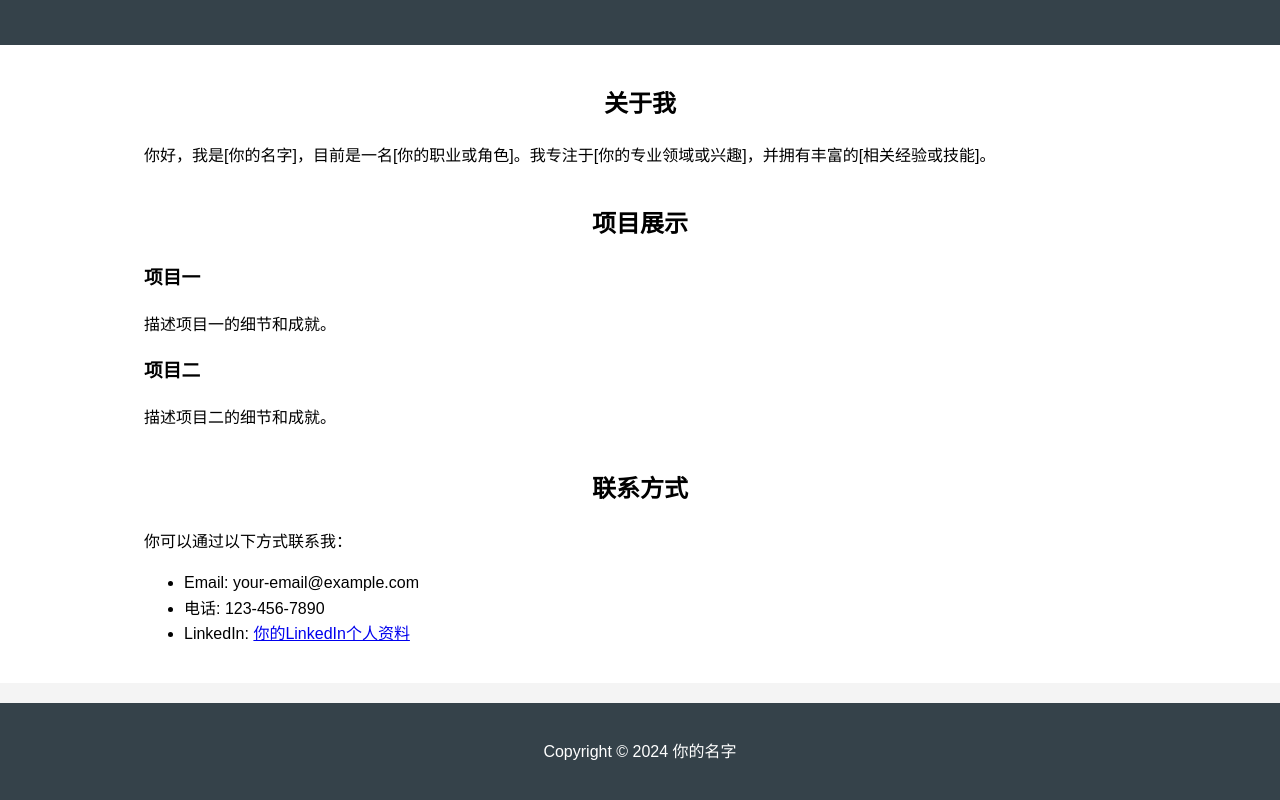
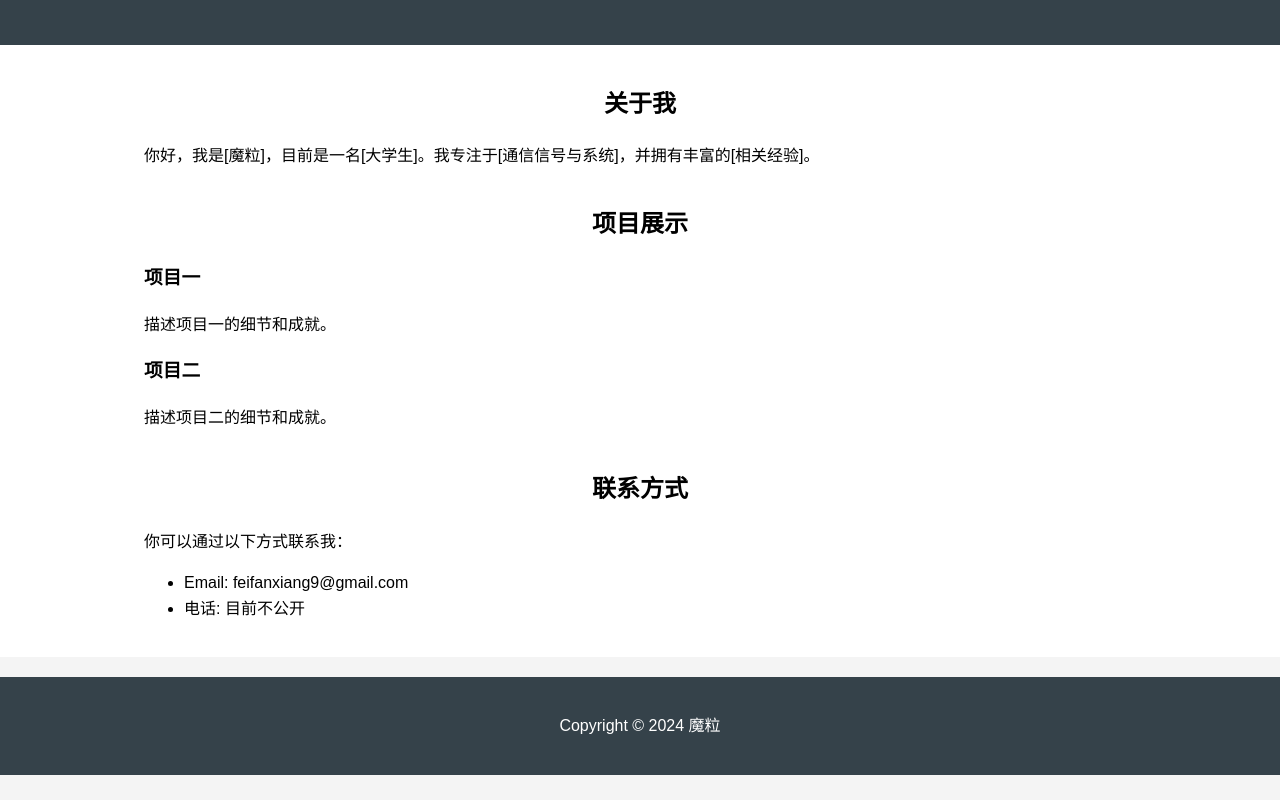
Before and after one commit to Blurredli/Blurredli.github.io, a plain HTML site: page index.html in a window 1280 px wide. Shown: the part 658-1458 px from the top of the page. After the commit the page ends 1433 px from the top, so only its background shows below. Drawn offline with Linux system fonts and the light colour scheme.

Commit message:
Update index.html
2

```diff
--- a/index.html
+++ b/index.html
@@ -83,7 +83,7 @@
     <header>
         <div class="container">
             <div id="branding">
-                <h1>你的名字</h1>
+                <h1>魔粒</h1>
             </div>
             <nav>
                 <ul>
@@ -105,7 +105,7 @@
     <div class="content">
         <section id="about" class="container">
             <h2>关于我</h2>
-            <p>你好，我是[你的名字]，目前是一名[你的职业或角色]。我专注于[你的专业领域或兴趣]，并拥有丰富的[相关经验或技能]。</p>
+            <p>你好，我是[魔粒]，目前是一名[大学生]。我专注于[通信信号与系统]，并拥有丰富的[相关经验]。</p>
         </section>
 
         <section id="projects" class="container">
@@ -123,16 +123,15 @@
             <h2>联系方式</h2>
             <p>你可以通过以下方式联系我：</p>
             <ul>
-                <li>Email: your-email@example.com</li>
-                <li>电话: 123-456-7890</li>
-                <li>LinkedIn: <a href="https://www.linkedin.com/in/yourprofile">你的LinkedIn个人资料</a></li>
+                <li>Email: feifanxiang9@gmail.com</li>
+                <li>电话: 目前不公开</li>
                 <!-- 添加更多联系方式 -->
             </ul>
         </section>
     </div>
 
     <footer>
-        <p>Copyright &copy; 2024 你的名字</p>
+        <p>Copyright &copy; 2024 魔粒</p>
     </footer>
 </body>
 </html>
```
